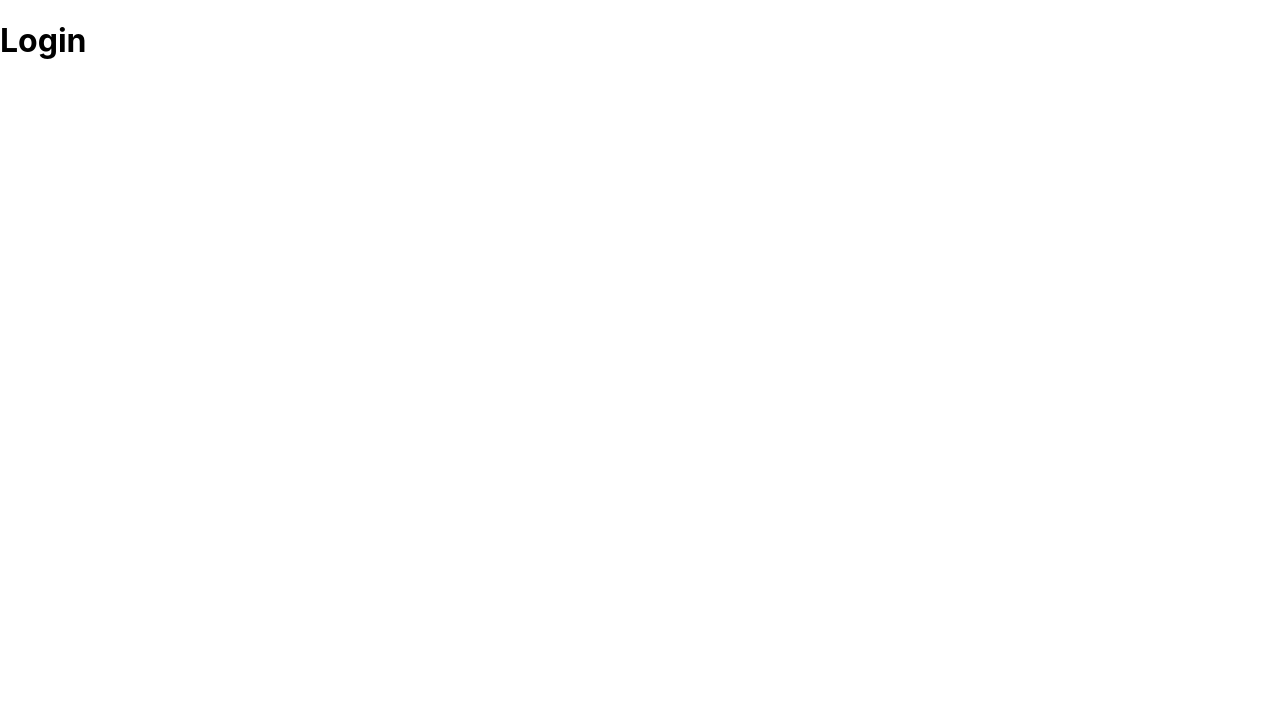
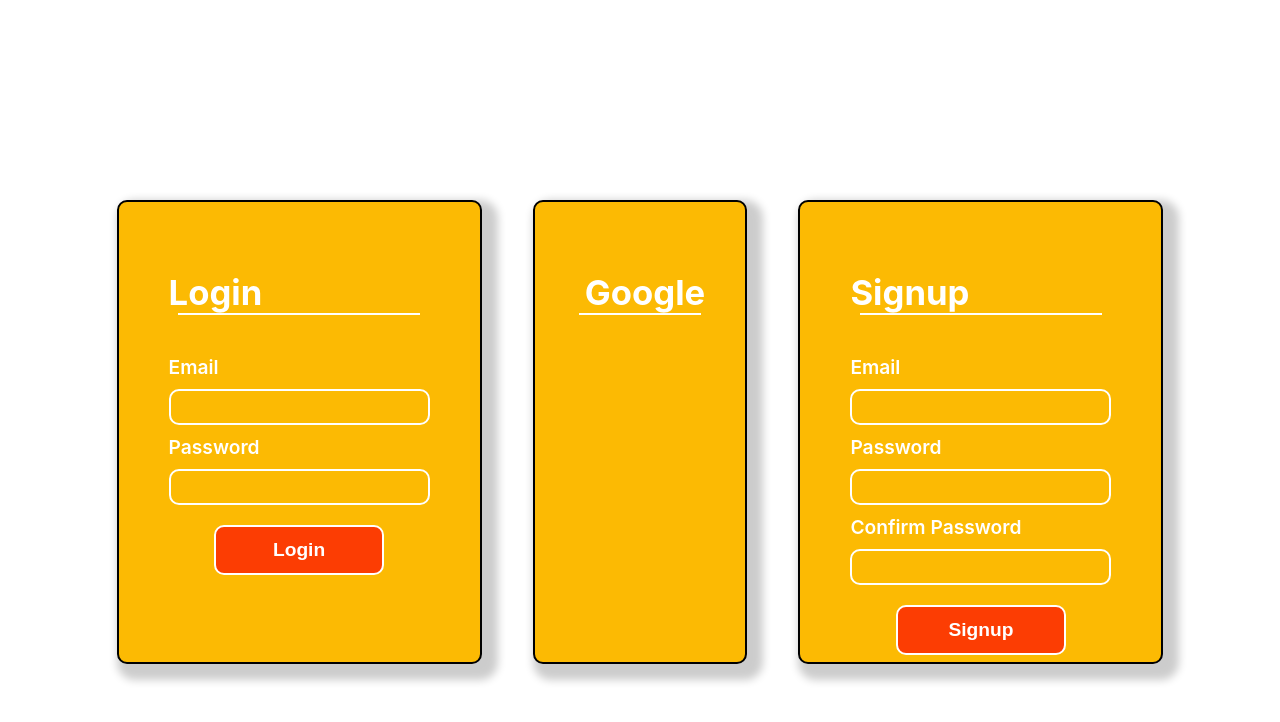
Before and after one commit to MatteoPossamai/MyTable, a React (Create React App) app in the folder dashboard_frontend/: page /login in a window 1280 px wide. Shown: the top 722 px of the page. Built offline with nearby package versions, Linux system fonts and the light colour scheme.

Commit message:
modified and created components, such as active items, login form, that will probably use google at the beginning, and so on

```diff
--- a/dashboard_frontend/src/App.css
+++ b/dashboard_frontend/src/App.css
@@ -7,6 +7,7 @@
   --orange: #fc3d03;
   --red: #e60b0b;
   --acqua: #a7ebdb;
+  --senape: #fcba03;
 }
 
 .App {
@@ -308,6 +309,117 @@
 
 .add-category{
   margin: 0;
+}
 
+.foodContainer{
+  height: 80%;
+  overflow-y: auto;
+  overflow-x: hidden;
 }
+
+.foodList{
+  display: flex;
+  flex-direction: row;
+  justify-content: space-between;
+  padding: 0 2% 0 2%;
+  margin: 4%;
+}
+
+.foodDetails{
+  margin: 4%;
+  padding: 0 2% 0 2%;
+}
+
+.foodList h1, .foodDetails h1{
+  color: var(--black);
+  font-size: 2rem;;
+  padding-left: 1rem;
+  padding-top: 1rem;
+  padding-bottom: 1rem;
+}
+
 /* End of Main code */
+
+/* Login code */
+
+.authContainer{
+  display: flex;
+  flex-direction: row;
+  justify-content: center;
+  position: absolute;
+  top: 0;
+  left: 0;
+  width: 100%;
+  height: 100%;
+  z-index: 1;
+}
+
+.authContainer h1{
+  font-size: 2rem;
+  padding: 10px 10px 0 10px;
+  margin-left: 10px;
+  margin-bottom: 0px;
+  color: var(--white);
+  font-weight: 700;
+  font-size: 26pt;
+}
+
+.authContainer hr{
+  width: 80%;
+  margin: auto;
+  margin-bottom: 10px;
+  padding: 0;
+  border: 1px solid var(--white);
+}
+
+.authForm{
+  padding: 20px;
+  display: flex;
+  flex-direction: column;
+  justify-content: center;
+}
+
+.authForm label{
+  font-size: 1.2rem;
+  color: var(--white);
+  font-weight: 600;
+  margin: 10px 0;
+}
+
+.authForm input{
+  border-radius: 10px;
+  border: 2px solid var(--white);
+  padding: 5px;
+  font-size: 1.2rem;
+  color: var(--white);
+  background-color: transparent;
+}
+
+.authForm input:focus{
+  outline: none;
+}
+
+.authForm button{
+  margin: 20px auto;
+  height: 50px;
+  width: 65%;
+  color: var(--white);
+  background-color: var(--orange);
+  border: 2px solid var(--white);
+  border-radius: 10px;
+  font-size: 1.2em;
+  font-weight: 600;
+  transition: .5s;
+}
+
+.loginSection, .signupSection, .googleSection{
+  margin: 200px 2%;
+  border: 2px solid var(--black);
+  height: 400px;
+  padding: 30px;
+  border-radius: 10px;
+  box-shadow: 8px 8px 8px 8px rgba(0, 0, 0, 0.2);
+  background-color: var(--senape);
+}
+
+/* End of Login code */
--- a/dashboard_frontend/src/App.tsx
+++ b/dashboard_frontend/src/App.tsx
@@ -6,12 +6,13 @@
 // Local imports
 // Components
 import MainPage from './components/main';
+import LoginPage from './components/login';
 
 function App() {
   return (
     <Router>
       <Routes>
-        <Route path="login" element={<h1>Login</h1>} />
+        <Route path="login" element={<LoginPage />} />
         <Route path="dashboard/:id" element={<MainPage />}/>
       </Routes>
     </Router>
--- /dev/null
+++ b/dashboard_frontend/src/components/activeItem.tsx
@@ -0,0 +1,15 @@
+//Local imports
+// Types
+import Item from "../types/item";
+
+function ActiveItem(props:{item:Item}){
+    return (
+        <div className="activeItem">
+            <h3>{props.item.name}</h3>
+            <p>{props.item.description}</p>
+            <p className="priceTag">{props.item.price} €</p>
+        </div>
+    )
+}
+
+export default ActiveItem;
--- a/dashboard_frontend/src/components/foods.tsx
+++ b/dashboard_frontend/src/components/foods.tsx
@@ -1,7 +1,83 @@
+// Global Imports
+import { useState, createContext } from "react";
+
+// Local imports
+// Components
+import ItemDivMain from "./itemdivmain";
+import ActiveItem from "./activeItem";
+// Types
+import Item from "../types/item";
+
+import data from "../faker.json";
+import categories from "../fake_categories.json";
+
+let itemContext = createContext<any>(0);
+
 function Foods(){
+    // state
+    const [selectedItem, setSelectedItem] = useState<number>(0);
+
+    // fetching data from the fake server
+    let items = data.products;
+    let cat = categories.categories;
+
+    console.log(items.filter((item) => item.id === selectedItem)[0])
+
+    const getActive = () => {
+        if (selectedItem === 0){
+            return {id:1, name: "Select a food", description: "Select a food to see the details", price: 0, category: 0}
+        } else {
+            return items.filter((item) => item.id === selectedItem)[0]
+        }
+    }
+
     return (
-        <h1 style={{backgroundColor:"red"}}>Foods</h1>
+        <itemContext.Provider value={{selectedItem, setSelectedItem}}>
+        <div style={{display: "flex", flexDirection: "row"}}>
+            <section className="foodList">
+                <div>
+                <h1>All your Foods</h1>
+                    <div className="foodContainer">
+                        {
+                            items.map((item: Item) =>{
+                                return <ItemDivMain key={item.id} item={item} />
+                            })
+                        }
+                    </div>
+                </div>
+            </section>
+
+            <section className="foodDetails">
+                <div>
+                    <h1>Food Details</h1>
+                    <div className="foodDetailsContainer">
+                        <ActiveItem item={getActive()} />
+                    </div>
+                </div>
+            </section>
+            <hr />
+
+            <div className="add-food">
+                <h1>Add Food</h1>
+                <form className="addFoodForm">
+                    <input type="text" placeholder="Food name" />
+                    <input type="text" placeholder="Food description" />
+                    <input type="text" placeholder="Food price" />
+                    <select name="category">
+                        {
+                            cat.map((category) => {
+                                return <option  key={category.id} value={category.id}>{category.name}</option>
+                            })
+                        }
+                    </select>
+                    <input type="text" placeholder="Food image" />
+                    <button type="submit">Add Food</button>
+                </form>
+            </div>
+        </div>
+        </itemContext.Provider>
     )
 }
 
 export default Foods;
+export {itemContext};
--- /dev/null
+++ b/dashboard_frontend/src/components/itemdivmain.tsx
@@ -0,0 +1,23 @@
+// Global import
+import { useContext } from "react";
+// Local imports
+// Context
+import {itemContext} from "./foods";
+// Type
+import Item from "../types/item";
+
+function ItemDivMain(props: {item: Item}){
+    const {selectedItem, setSelectedItem} = useContext(itemContext);
+
+    let item = props.item;
+    return (
+        <div className={item.id === selectedItem ? "item active" : "item"} onClick={() => setSelectedItem(item.id)}>
+            <div className="topItem">
+                <h3>{item.name}</h3>
+                <p className="priceTag">{item.price} €</p>
+            </div>
+        </div>
+    )
+}
+
+export default ItemDivMain;
--- a/dashboard_frontend/src/components/login.tsx
+++ b/dashboard_frontend/src/components/login.tsx
@@ -1,7 +1,38 @@
+// Complete login/signup component
 function LoginPage(){
     return (
-        <div>
-            <h1>Login</h1>
+        <div className="authContainer">
+            <section className="loginSection">
+                <h1>Login</h1>
+                <hr />
+                <form className="authForm">
+                    <label htmlFor="email">Email</label>
+                    <input type="email" name="email" id="email" />
+                    <label htmlFor="password">Password</label>
+                    <input type="password" name="password" id="password" />
+                    <button type="submit">Login</button>
+                </form>
+            </section>
+
+            <section className="googleSection">
+                <h1>Google</h1>
+                <hr />
+
+            </section>
+
+            <section className="signupSection">
+                <h1>Signup</h1>
+                <hr />
+                <form className="authForm">
+                    <label htmlFor="email">Email</label>
+                    <input type="email" name="email" id="email" />
+                    <label htmlFor="password">Password</label>
+                    <input type="password" name="password" id="password" />
+                    <label htmlFor="confirmPassword">Confirm Password</label>
+                    <input type="password" name="confirmPassword" id="confirmPassword" />
+                    <button type="submit">Signup</button>
+                </form>
+            </section>
         </div>
     )
 }
```
